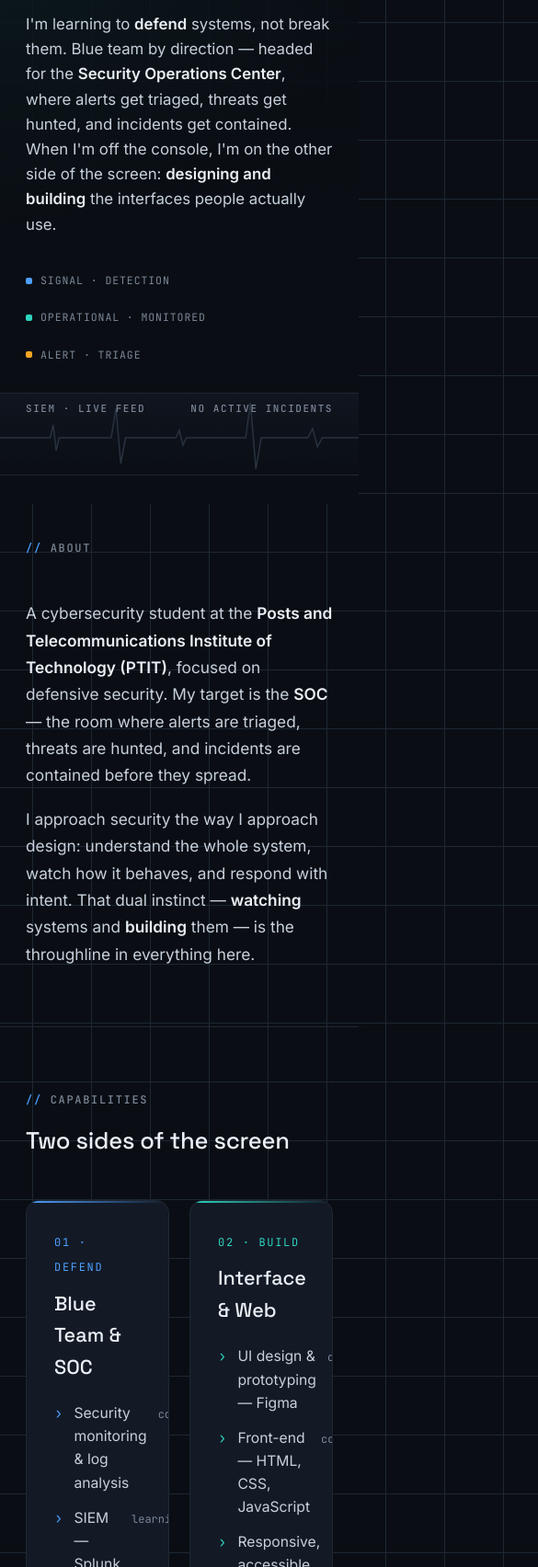
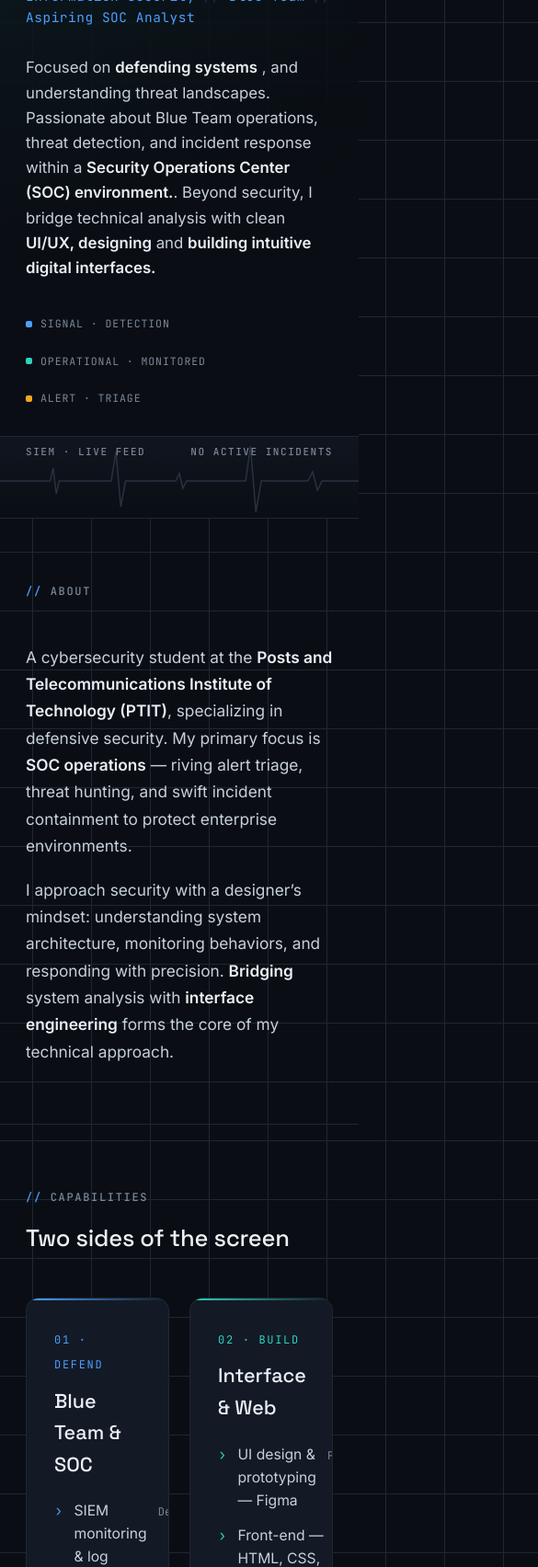
Before and after one commit to cholic213/my-portfolio, a plain HTML site: page index.html in a window 390 px wide. Shown: the part 296-2000 px from the top of the page at 92% size, 585 px wide, since content can reach past the window. Drawn offline with nearby package versions, Linux system fonts and the light colour scheme.

Commit message:
update information and change some info

```diff
--- a/index.html
+++ b/index.html
@@ -34,8 +34,8 @@ a:hover{color:#EAF0F6}
         <path d="M17 34 L26 34 L29.5 26 L33 42 L36.5 34 L47 34" stroke="currentColor" stroke-width="3.2" stroke-linecap="round" stroke-linejoin="round"></path>
       </svg>
       <span>
-        <b style="font-family:'Space Grotesk',system-ui,sans-serif;font-weight:700;font-size:16px;letter-spacing:.01em">[YOUR NAME]</b>
-        <span style="font-family:'JetBrains Mono',ui-monospace,Menlo,monospace;font-size:12px;color:#7C8798;letter-spacing:.05em"> / soc-analyst · in-training</span>
+        <b style="font-family:'Space Grotesk',system-ui,sans-serif;font-weight:700;font-size:16px;letter-spacing:.01em">NGUYEN DUC ANH</b>
+        <span style="font-family:'JetBrains Mono',ui-monospace,Menlo,monospace;font-size:12px;color:#7C8798;letter-spacing:.05em"> / Undergraduate informative security </span>
       </span>
     </a>
     <div style="display:flex;gap:26px;align-items:center">
@@ -52,9 +52,9 @@ a:hover{color:#EAF0F6}
 <header id="top" style="padding:clamp(4rem,11vw,8rem) 0 clamp(2rem,5vw,3.5rem)">
   <div style="width:100%;max-width:1120px;margin:0 auto;padding:0 28px">
     <span style="display:inline-flex;align-items:center;gap:10px;margin-bottom:26px;font-family:'JetBrains Mono',ui-monospace,Menlo,monospace;font-size:12px;font-weight:500;letter-spacing:.14em;text-transform:uppercase;color:#7C8798"><i style="width:8px;height:8px;border-radius:50%;background:#2DD4BF;box-shadow:0 0 0 0 rgba(45,212,191,.55);animation:beat 2.4s ease-out infinite"></i>STATUS · MONITORING</span>
-    <h1 style="font-family:'Space Grotesk',system-ui,sans-serif;font-weight:700;color:#EAF0F6;font-size:clamp(2.9rem,8vw,5.4rem);line-height:1.02;letter-spacing:-.02em;margin:0 0 6px">[YOUR NAME]<span style="color:#4D9FFF;font-weight:500;animation:blink 1.1s step-end infinite">_</span></h1>
-    <p style="font-family:'JetBrains Mono',ui-monospace,Menlo,monospace;font-size:clamp(.9rem,2.4vw,1.05rem);color:#4D9FFF;letter-spacing:.04em;margin:0 0 30px">Cybersecurity Student <span style="color:#28323F">//</span> Blue Team <span style="color:#28323F">//</span> Aspiring SOC Analyst</p>
-    <p style="max-width:620px;font-size:clamp(1.05rem,2.2vw,1.22rem);color:#C7D0DB;line-height:1.62">I'm learning to <strong style="color:#EAF0F6;font-weight:600">defend</strong> systems, not break them. Blue team by direction — headed for the <strong style="color:#EAF0F6;font-weight:600">Security Operations Center</strong>, where alerts get triaged, threats get hunted, and incidents get contained. When I'm off the console, I'm on the other side of the screen: <strong style="color:#EAF0F6;font-weight:600">designing and building</strong> the interfaces people actually use.</p>
+    <h1 style="font-family:'Space Grotesk',system-ui,sans-serif;font-weight:700;color:#EAF0F6;font-size:clamp(2.9rem,8vw,5.4rem);line-height:1.02;letter-spacing:-.02em;margin:0 0 6px">NGUYEN DUC ANH<span style="color:#4D9FFF;font-weight:500;animation:blink 1.1s step-end infinite">_</span></h1>
+    <p style="font-family:'JetBrains Mono',ui-monospace,Menlo,monospace;font-size:clamp(.9rem,2.4vw,1.05rem);color:#4D9FFF;letter-spacing:.04em;margin:0 0 30px">Information Security <span style="color:#28323F">//</span> Blue Team <span style="color:#28323F">//</span> Aspiring SOC Analyst</p>
+    <p style="max-width:620px;font-size:clamp(1.05rem,2.2vw,1.22rem);color:#C7D0DB;line-height:1.62">Focused on <strong style="color:#EAF0F6;font-weight:600">defending systems</strong> , and understanding threat landscapes. Passionate about Blue Team operations, threat detection, and incident response within a <strong style="color:#EAF0F6;font-weight:600">Security Operations Center (SOC) environment.</strong>. Beyond security, I bridge technical analysis with clean <strong style="color:#EAF0F6;font-weight:600">UI/UX, designing</strong> and <strong style="color:#EAF0F6;font-weight:600">building intuitive digital interfaces.</strong></p>
     <div style="display:flex;flex-wrap:wrap;gap:22px;margin-top:38px">
       <span style="display:inline-flex;align-items:center;gap:9px;font-family:'JetBrains Mono',ui-monospace,Menlo,monospace;font-size:11.5px;color:#7C8798;letter-spacing:.08em;text-transform:uppercase"><i style="width:7px;height:7px;border-radius:2px;display:inline-block;background:#4D9FFF"></i>signal · detection</span>
       <span style="display:inline-flex;align-items:center;gap:9px;font-family:'JetBrains Mono',ui-monospace,Menlo,monospace;font-size:11.5px;color:#7C8798;letter-spacing:.08em;text-transform:uppercase"><i style="width:7px;height:7px;border-radius:2px;display:inline-block;background:#2DD4BF"></i>operational · monitored</span>
@@ -76,8 +76,8 @@ a:hover{color:#EAF0F6}
 <section id="about" style="padding:clamp(4rem,9vw,6.5rem) 0">
   <div style="width:100%;max-width:1120px;margin:0 auto;padding:0 28px">
     <div style="margin-bottom:44px"><span style="font-family:'JetBrains Mono',ui-monospace,Menlo,monospace;font-size:12px;font-weight:500;letter-spacing:.14em;text-transform:uppercase;color:#7C8798"><span style="color:#4D9FFF">//</span> about</span></div>
-    <p style="max-width:660px;color:#C7D0DB;font-size:1.08rem;line-height:1.7">A cybersecurity student at the <strong style="color:#EAF0F6;font-weight:600">Posts and Telecommunications Institute of Technology (PTIT)</strong>, focused on defensive security. My target is the <strong style="color:#EAF0F6;font-weight:600">SOC</strong> — the room where alerts are triaged, threats are hunted, and incidents are contained before they spread.</p>
-    <p style="max-width:660px;color:#C7D0DB;font-size:1.08rem;line-height:1.7;margin-top:18px">I approach security the way I approach design: understand the whole system, watch how it behaves, and respond with intent. That dual instinct — <strong style="color:#EAF0F6;font-weight:600">watching</strong> systems and <strong style="color:#EAF0F6;font-weight:600">building</strong> them — is the throughline in everything here.</p>
+    <p style="max-width:660px;color:#C7D0DB;font-size:1.08rem;line-height:1.7">A cybersecurity student at the <strong style="color:#EAF0F6;font-weight:600">Posts and Telecommunications Institute of Technology (PTIT)</strong>, specializing in defensive security. My primary focus is <strong style="color:#EAF0F6;font-weight:600">SOC operations</strong> — riving alert triage, threat hunting, and swift incident containment to protect enterprise environments.</p>
+    <p style="max-width:660px;color:#C7D0DB;font-size:1.08rem;line-height:1.7;margin-top:18px">I approach security with a designer’s mindset: understanding system architecture, monitoring behaviors, and responding with precision. <strong style="color:#EAF0F6;font-weight:600">Bridging</strong> system analysis with  <strong style="color:#EAF0F6;font-weight:600">interface engineering</strong> forms the core of my technical approach.</p>
   </div>
 </section>
 
@@ -93,12 +93,12 @@ a:hover{color:#EAF0F6}
         <span style="font-family:'JetBrains Mono',ui-monospace,Menlo,monospace;font-size:12px;letter-spacing:.14em;text-transform:uppercase;color:#4D9FFF">01 · Defend</span>
         <h3 style="font-family:'Space Grotesk',system-ui,sans-serif;font-weight:500;color:#EAF0F6;font-size:1.35rem;margin:10px 0 20px">Blue Team &amp; SOC</h3>
         <ul style="list-style:none;display:flex;flex-direction:column;gap:13px">
-          <li style="display:flex;gap:12px;align-items:baseline;font-size:.98rem;color:#C7D0DB"><span style="font-family:'JetBrains Mono',ui-monospace,Menlo,monospace;flex:none;line-height:1.5;color:#4D9FFF">›</span>Security monitoring &amp; log analysis <span style="font-family:'JetBrains Mono',ui-monospace,Menlo,monospace;font-size:12px;color:#7C8798;margin-left:auto;white-space:nowrap">core</span></li>
-          <li style="display:flex;gap:12px;align-items:baseline;font-size:.98rem;color:#C7D0DB"><span style="font-family:'JetBrains Mono',ui-monospace,Menlo,monospace;flex:none;line-height:1.5;color:#4D9FFF">›</span>SIEM — Splunk / ELK Stack <span style="font-family:'JetBrains Mono',ui-monospace,Menlo,monospace;font-size:12px;color:#7C8798;margin-left:auto;white-space:nowrap">learning</span></li>
-          <li style="display:flex;gap:12px;align-items:baseline;font-size:.98rem;color:#C7D0DB"><span style="font-family:'JetBrains Mono',ui-monospace,Menlo,monospace;flex:none;line-height:1.5;color:#4D9FFF">›</span>Incident response &amp; triage <span style="font-family:'JetBrains Mono',ui-monospace,Menlo,monospace;font-size:12px;color:#7C8798;margin-left:auto;white-space:nowrap">learning</span></li>
-          <li style="display:flex;gap:12px;align-items:baseline;font-size:.98rem;color:#C7D0DB"><span style="font-family:'JetBrains Mono',ui-monospace,Menlo,monospace;flex:none;line-height:1.5;color:#4D9FFF">›</span>Network &amp; packet analysis — Wireshark <span style="font-family:'JetBrains Mono',ui-monospace,Menlo,monospace;font-size:12px;color:#7C8798;margin-left:auto;white-space:nowrap">core</span></li>
-          <li style="display:flex;gap:12px;align-items:baseline;font-size:.98rem;color:#C7D0DB"><span style="font-family:'JetBrains Mono',ui-monospace,Menlo,monospace;flex:none;line-height:1.5;color:#4D9FFF">›</span>Threat detection · MITRE ATT&amp;CK <span style="font-family:'JetBrains Mono',ui-monospace,Menlo,monospace;font-size:12px;color:#7C8798;margin-left:auto;white-space:nowrap">learning</span></li>
-          <li style="display:flex;gap:12px;align-items:baseline;font-size:.98rem;color:#C7D0DB"><span style="font-family:'JetBrains Mono',ui-monospace,Menlo,monospace;flex:none;line-height:1.5;color:#4D9FFF">›</span>Linux &amp; system hardening <span style="font-family:'JetBrains Mono',ui-monospace,Menlo,monospace;font-size:12px;color:#7C8798;margin-left:auto;white-space:nowrap">core</span></li>
+          <li style="display:flex;gap:12px;align-items:baseline;font-size:.98rem;color:#C7D0DB"><span style="font-family:'JetBrains Mono',ui-monospace,Menlo,monospace;flex:none;line-height:1.5;color:#4D9FFF">›</span>SIEM monitoring &amp; log analysis <span style="font-family:'JetBrains Mono',ui-monospace,Menlo,monospace;font-size:12px;color:#7C8798;margin-left:auto;white-space:nowrap">Developing</span></li>
+          <li style="display:flex;gap:12px;align-items:baseline;font-size:.98rem;color:#C7D0DB"><span style="font-family:'JetBrains Mono',ui-monospace,Menlo,monospace;flex:none;line-height:1.5;color:#4D9FFF">›</span>SIEM — Splunk / ELK Stack <span style="font-family:'JetBrains Mono',ui-monospace,Menlo,monospace;font-size:12px;color:#7C8798;margin-left:auto;white-space:nowrap">Developing</span></li>
+          <li style="display:flex;gap:12px;align-items:baseline;font-size:.98rem;color:#C7D0DB"><span style="font-family:'JetBrains Mono',ui-monospace,Menlo,monospace;flex:none;line-height:1.5;color:#4D9FFF">›</span>Incident response &amp; triage <span style="font-family:'JetBrains Mono',ui-monospace,Menlo,monospace;font-size:12px;color:#7C8798;margin-left:auto;white-space:nowrap">Developing</span></li>
+          <li style="display:flex;gap:12px;align-items:baseline;font-size:.98rem;color:#C7D0DB"><span style="font-family:'JetBrains Mono',ui-monospace,Menlo,monospace;flex:none;line-height:1.5;color:#4D9FFF">›</span>Network &amp; packet analysis — Wireshark <span style="font-family:'JetBrains Mono',ui-monospace,Menlo,monospace;font-size:12px;color:#7C8798;margin-left:auto;white-space:nowrap">Developing</span></li>
+          <li style="display:flex;gap:12px;align-items:baseline;font-size:.98rem;color:#C7D0DB"><span style="font-family:'JetBrains Mono',ui-monospace,Menlo,monospace;flex:none;line-height:1.5;color:#4D9FFF">›</span>Threat detection - MITRE ATT&amp;CK <span style="font-family:'JetBrains Mono',ui-monospace,Menlo,monospace;font-size:12px;color:#7C8798;margin-left:auto;white-space:nowrap">Developing</span></li>
+          <li style="display:flex;gap:12px;align-items:baseline;font-size:.98rem;color:#C7D0DB"><span style="font-family:'JetBrains Mono',ui-monospace,Menlo,monospace;flex:none;line-height:1.5;color:#4D9FFF">›</span>Linux &amp; system hardening <span style="font-family:'JetBrains Mono',ui-monospace,Menlo,monospace;font-size:12px;color:#7C8798;margin-left:auto;white-space:nowrap">Developing</span></li>
         </ul>
       </article>
       <article style="background:#131A26;border:1px solid #1E2733;border-radius:14px;padding:30px 30px 34px;position:relative;overflow:hidden;transition:border-color .2s ease,transform .2s ease" style-hover="border-color:#28323F;transform:translateY(-2px)">
@@ -106,11 +106,11 @@ a:hover{color:#EAF0F6}
         <span style="font-family:'JetBrains Mono',ui-monospace,Menlo,monospace;font-size:12px;letter-spacing:.14em;text-transform:uppercase;color:#2DD4BF">02 · Build</span>
         <h3 style="font-family:'Space Grotesk',system-ui,sans-serif;font-weight:500;color:#EAF0F6;font-size:1.35rem;margin:10px 0 20px">Interface &amp; Web</h3>
         <ul style="list-style:none;display:flex;flex-direction:column;gap:13px">
-          <li style="display:flex;gap:12px;align-items:baseline;font-size:.98rem;color:#C7D0DB"><span style="font-family:'JetBrains Mono',ui-monospace,Menlo,monospace;flex:none;line-height:1.5;color:#2DD4BF">›</span>UI design &amp; prototyping — Figma <span style="font-family:'JetBrains Mono',ui-monospace,Menlo,monospace;font-size:12px;color:#7C8798;margin-left:auto;white-space:nowrap">core</span></li>
-          <li style="display:flex;gap:12px;align-items:baseline;font-size:.98rem;color:#C7D0DB"><span style="font-family:'JetBrains Mono',ui-monospace,Menlo,monospace;flex:none;line-height:1.5;color:#2DD4BF">›</span>Front-end — HTML, CSS, JavaScript <span style="font-family:'JetBrains Mono',ui-monospace,Menlo,monospace;font-size:12px;color:#7C8798;margin-left:auto;white-space:nowrap">core</span></li>
-          <li style="display:flex;gap:12px;align-items:baseline;font-size:.98rem;color:#C7D0DB"><span style="font-family:'JetBrains Mono',ui-monospace,Menlo,monospace;flex:none;line-height:1.5;color:#2DD4BF">›</span>Responsive, accessible layouts <span style="font-family:'JetBrains Mono',ui-monospace,Menlo,monospace;font-size:12px;color:#7C8798;margin-left:auto;white-space:nowrap">core</span></li>
-          <li style="display:flex;gap:12px;align-items:baseline;font-size:.98rem;color:#C7D0DB"><span style="font-family:'JetBrains Mono',ui-monospace,Menlo,monospace;flex:none;line-height:1.5;color:#2DD4BF">›</span>Design systems &amp; visual identity <span style="font-family:'JetBrains Mono',ui-monospace,Menlo,monospace;font-size:12px;color:#7C8798;margin-left:auto;white-space:nowrap">core</span></li>
-          <li style="display:flex;gap:12px;align-items:baseline;font-size:.98rem;color:#C7D0DB"><span style="font-family:'JetBrains Mono',ui-monospace,Menlo,monospace;flex:none;line-height:1.5;color:#2DD4BF">›</span>Web development workflow <span style="font-family:'JetBrains Mono',ui-monospace,Menlo,monospace;font-size:12px;color:#7C8798;margin-left:auto;white-space:nowrap">core</span></li>
+          <li style="display:flex;gap:12px;align-items:baseline;font-size:.98rem;color:#C7D0DB"><span style="font-family:'JetBrains Mono',ui-monospace,Menlo,monospace;flex:none;line-height:1.5;color:#2DD4BF">›</span>UI design &amp; prototyping — Figma <span style="font-family:'JetBrains Mono',ui-monospace,Menlo,monospace;font-size:12px;color:#7C8798;margin-left:auto;white-space:nowrap">Proficient</span></li>
+          <li style="display:flex;gap:12px;align-items:baseline;font-size:.98rem;color:#C7D0DB"><span style="font-family:'JetBrains Mono',ui-monospace,Menlo,monospace;flex:none;line-height:1.5;color:#2DD4BF">›</span>Front-end — HTML, CSS, JavaScript.PHP <span style="font-family:'JetBrains Mono',ui-monospace,Menlo,monospace;font-size:12px;color:#7C8798;margin-left:auto;white-space:nowrap">Proficient</span></li>
+          <li style="display:flex;gap:12px;align-items:baseline;font-size:.98rem;color:#C7D0DB"><span style="font-family:'JetBrains Mono',ui-monospace,Menlo,monospace;flex:none;line-height:1.5;color:#2DD4BF">›</span>Responsive, accessible layouts <span style="font-family:'JetBrains Mono',ui-monospace,Menlo,monospace;font-size:12px;color:#7C8798;margin-left:auto;white-space:nowrap">Proficient</span></li>
+          <li style="display:flex;gap:12px;align-items:baseline;font-size:.98rem;color:#C7D0DB"><span style="font-family:'JetBrains Mono',ui-monospace,Menlo,monospace;flex:none;line-height:1.5;color:#2DD4BF">›</span>Design system scaling <span style="font-family:'JetBrains Mono',ui-monospace,Menlo,monospace;font-size:12px;color:#7C8798;margin-left:auto;white-space:nowrap">Proficient</span></li>
+          <li style="display:flex;gap:12px;align-items:baseline;font-size:.98rem;color:#C7D0DB"><span style="font-family:'JetBrains Mono',ui-monospace,Menlo,monospace;flex:none;line-height:1.5;color:#2DD4BF">›</span>Web development workflow <span style="font-family:'JetBrains Mono',ui-monospace,Menlo,monospace;font-size:12px;color:#7C8798;margin-left:auto;white-space:nowrap">Proficient</span></li>
         </ul>
       </article>
     </div>
@@ -149,7 +149,7 @@ a:hover{color:#EAF0F6}
       </div>
       <div>
         <h3 style="font-family:'Space Grotesk',system-ui,sans-serif;font-weight:500;color:#EAF0F6;font-size:1.2rem;margin-bottom:4px">Posts and Telecommunications Institute of Technology</h3>
-        <div style="font-family:'JetBrains Mono',ui-monospace,Menlo,monospace;font-size:12.5px;color:#4D9FFF;letter-spacing:.03em;margin-bottom:10px">PTIT · B.Sc. Cybersecurity · [start year – expected grad]</div>
+        <div style="font-family:'JetBrains Mono',ui-monospace,Menlo,monospace;font-size:12.5px;color:#4D9FFF;letter-spacing:.03em;margin-bottom:10px">PTIT · B.Sc. Cybersecurity · [2025 – 2030]</div>
         <p style="color:#7C8798;font-size:.96rem;max-width:560px">Studying defensive security foundations — networks, operating systems, and the detection-and-response discipline that runs a SOC.</p>
       </div>
     </div>
@@ -164,16 +164,16 @@ a:hover{color:#EAF0F6}
     </div>
     <p style="max-width:660px;color:#C7D0DB;font-size:1.08rem;line-height:1.7;margin-bottom:26px">Looking for a blue-team internship or SOC opportunity — and happy to talk design or front-end work too.</p>
     <div style="display:grid;grid-template-columns:repeat(auto-fit,minmax(220px,1fr));gap:14px;margin-top:8px">
-      <a href="mailto:you@email.com" style="display:flex;align-items:center;justify-content:space-between;gap:16px;background:#131A26;border:1px solid #1E2733;border-radius:12px;padding:20px 22px;transition:border-color .2s,transform .2s,background .2s" style-hover="border-color:#4D9FFF;transform:translateY(-2px);background:#10151F">
-        <span><span style="display:block;font-family:'JetBrains Mono',ui-monospace,Menlo,monospace;font-size:11.5px;letter-spacing:.12em;text-transform:uppercase;color:#7C8798;margin-bottom:5px">Email</span><span style="color:#EAF0F6;font-size:1rem;font-weight:500;word-break:break-all">you@email.com</span></span>
+      <a href="mailto:ducanh.081107@gmail.com" style="display:flex;align-items:center;justify-content:space-between;gap:16px;background:#131A26;border:1px solid #1E2733;border-radius:12px;padding:20px 22px;transition:border-color .2s,transform .2s,background .2s" style-hover="border-color:#4D9FFF;transform:translateY(-2px);background:#10151F">
+        <span><span style="display:block;font-family:'JetBrains Mono',ui-monospace,Menlo,monospace;font-size:11.5px;letter-spacing:.12em;text-transform:uppercase;color:#7C8798;margin-bottom:5px">Email</span><span style="color:#EAF0F6;font-size:1rem;font-weight:500;word-break:break-all">ducanh.081107@gmail.com</span></span>
         <span style="color:#4D9FFF;font-family:'JetBrains Mono',ui-monospace,Menlo,monospace;flex:none;transition:transform .2s">↗</span>
       </a>
-      <a href="https://github.com/yourusername" target="_blank" rel="noopener" style="display:flex;align-items:center;justify-content:space-between;gap:16px;background:#131A26;border:1px solid #1E2733;border-radius:12px;padding:20px 22px;transition:border-color .2s,transform .2s,background .2s" style-hover="border-color:#4D9FFF;transform:translateY(-2px);background:#10151F">
-        <span><span style="display:block;font-family:'JetBrains Mono',ui-monospace,Menlo,monospace;font-size:11.5px;letter-spacing:.12em;text-transform:uppercase;color:#7C8798;margin-bottom:5px">GitHub</span><span style="color:#EAF0F6;font-size:1rem;font-weight:500;word-break:break-all">github.com/yourusername</span></span>
+      <a href="https://github.com/cholic213" target="_blank" rel="noopener" style="display:flex;align-items:center;justify-content:space-between;gap:16px;background:#131A26;border:1px solid #1E2733;border-radius:12px;padding:20px 22px;transition:border-color .2s,transform .2s,background .2s" style-hover="border-color:#4D9FFF;transform:translateY(-2px);background:#10151F">
+        <span><span style="display:block;font-family:'JetBrains Mono',ui-monospace,Menlo,monospace;font-size:11.5px;letter-spacing:.12em;text-transform:uppercase;color:#7C8798;margin-bottom:5px">GitHub</span><span style="color:#EAF0F6;font-size:1rem;font-weight:500;word-break:break-all">github.com/cholic213</span></span>
         <span style="color:#4D9FFF;font-family:'JetBrains Mono',ui-monospace,Menlo,monospace;flex:none;transition:transform .2s">↗</span>
       </a>
-      <a href="https://linkedin.com/in/yourusername" target="_blank" rel="noopener" style="display:flex;align-items:center;justify-content:space-between;gap:16px;background:#131A26;border:1px solid #1E2733;border-radius:12px;padding:20px 22px;transition:border-color .2s,transform .2s,background .2s" style-hover="border-color:#4D9FFF;transform:translateY(-2px);background:#10151F">
-        <span><span style="display:block;font-family:'JetBrains Mono',ui-monospace,Menlo,monospace;font-size:11.5px;letter-spacing:.12em;text-transform:uppercase;color:#7C8798;margin-bottom:5px">LinkedIn</span><span style="color:#EAF0F6;font-size:1rem;font-weight:500;word-break:break-all">linkedin.com/in/yourusername</span></span>
+      <a href="https://www.linkedin.com/in/anh-nguy%E1%BB%85n-%C4%91%E1%BB%A9c-764a46234/" target="_blank" rel="noopener" style="display:flex;align-items:center;justify-content:space-between;gap:16px;background:#131A26;border:1px solid #1E2733;border-radius:12px;padding:20px 22px;transition:border-color .2s,transform .2s,background .2s" style-hover="border-color:#4D9FFF;transform:translateY(-2px);background:#10151F">
+        <span><span style="display:block;font-family:'JetBrains Mono',ui-monospace,Menlo,monospace;font-size:11.5px;letter-spacing:.12em;text-transform:uppercase;color:#7C8798;margin-bottom:5px">LinkedIn</span><span style="color:#EAF0F6;font-size:1rem;font-weight:500;word-break:break-all">www.linkedin.com/in/anh-nguy%E1%BB%85n-%C4%91%E1%BB%A9c-764a46234/</span></span>
         <span style="color:#4D9FFF;font-family:'JetBrains Mono',ui-monospace,Menlo,monospace;flex:none;transition:transform .2s">↗</span>
       </a>
     </div>
```
